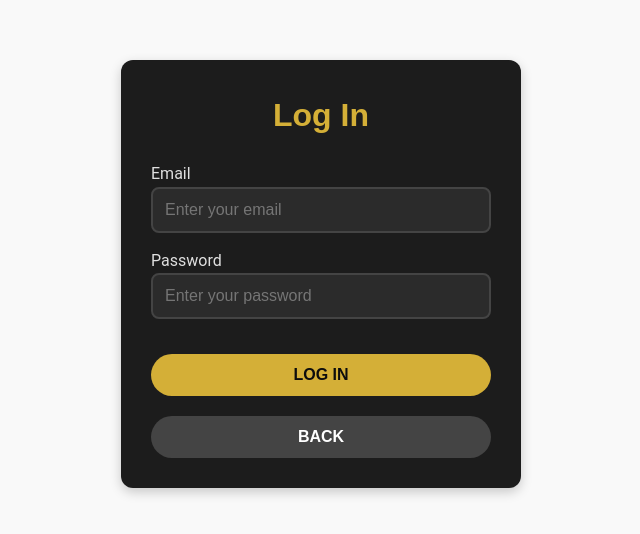
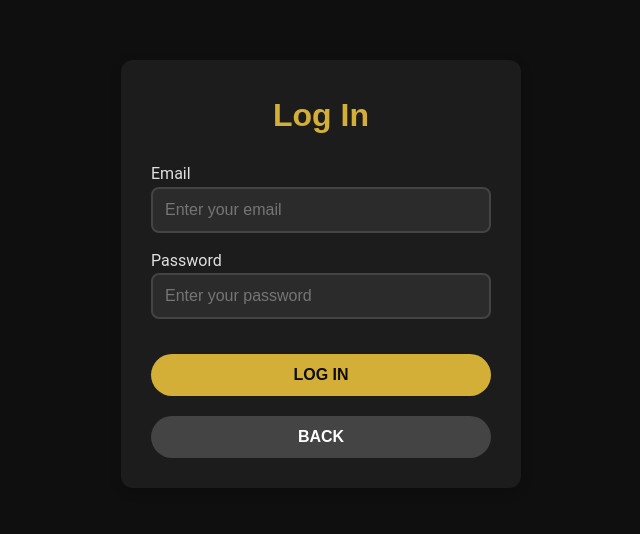
Before and after one commit to 88byte/wildcommand, a React (Create React App) app: page /login in a window 1280 px wide. Shown: the part 126-660 px from the top of the page, without its empty margins (319-959 px from the left). Built offline with nearby package versions, Linux system fonts and the light colour scheme; no server answers.

Commit message:
Switch to hash

```diff
--- a/src/components/HunterSetup.css
+++ b/src/components/HunterSetup.css
@@ -4,7 +4,8 @@
   justify-content: center;
   align-items: center;
   min-height: 100vh;
-  background-color: #f9f9f9; /* Background similar to signup page */
+  background-color: #0f0f0f; /* Deep matte black */
+
 }
 
 .form-container {
```
